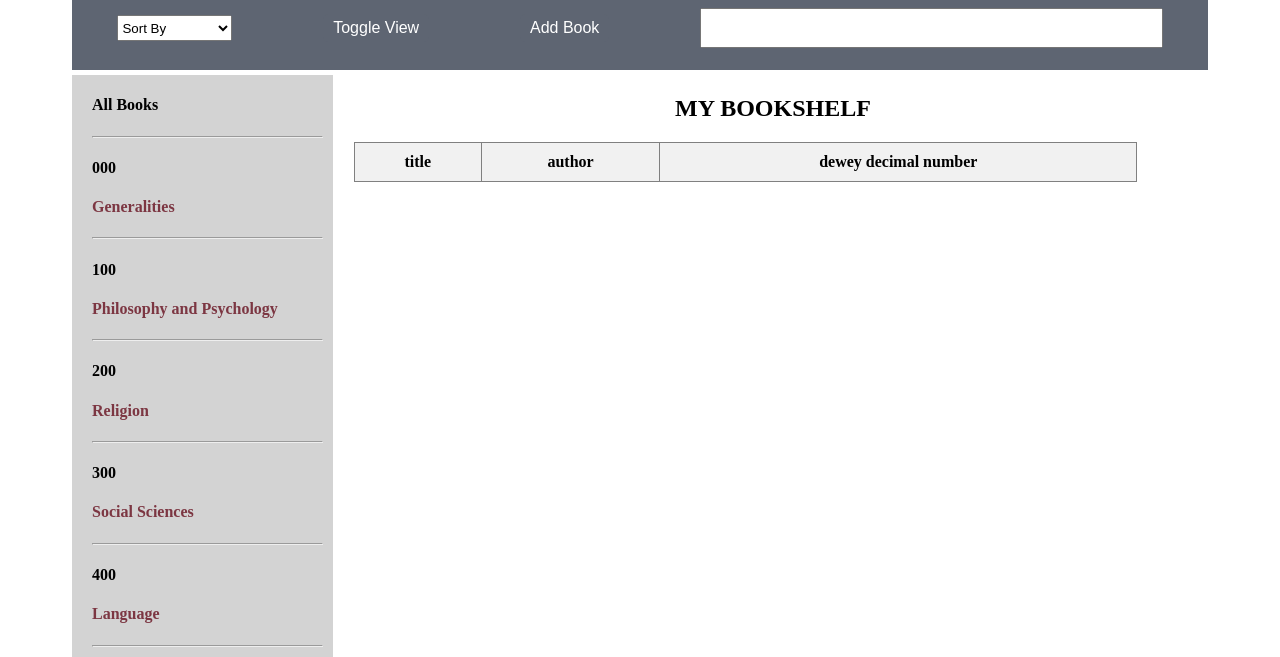
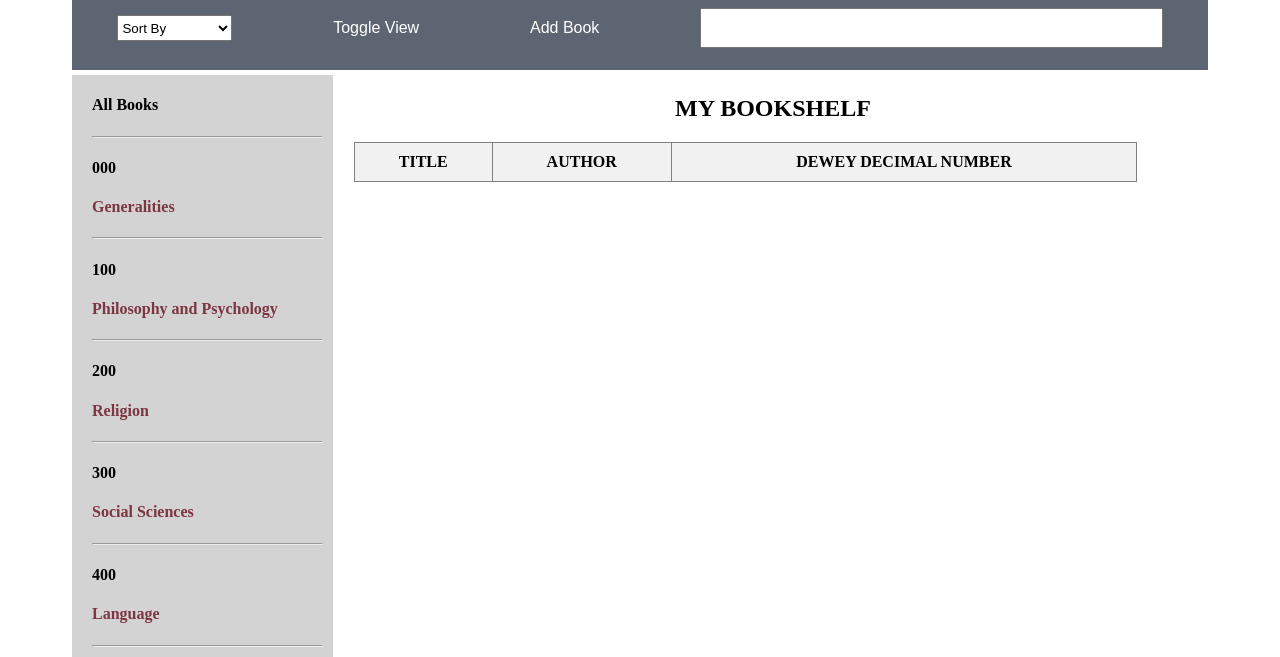
Before and after one commit to michellelockett/green-field, a website: page client/index.html in a window 1280 px wide. Shown: the part 143-800 px from the top of the page. Drawn offline with nearby package versions, Linux system fonts and the light colour scheme.

Commit message:
Makes table headers upper case

```diff
--- a/client/templates/bookList.html
+++ b/client/templates/bookList.html
@@ -4,9 +4,9 @@
 
   <table class="books" id="bookList">
     <tr id="tableHeaders">
-      <th> title </th>
-      <th> author </th>
-      <th> dewey decimal number </th>
+      <th> TITLE </th>
+      <th> AUTHOR </th>
+      <th> DEWEY DECIMAL NUMBER </th>
     </tr>
     <tr ng-repeat="book in $ctrl.books">
       <td>{{book.title}}</td>
```
